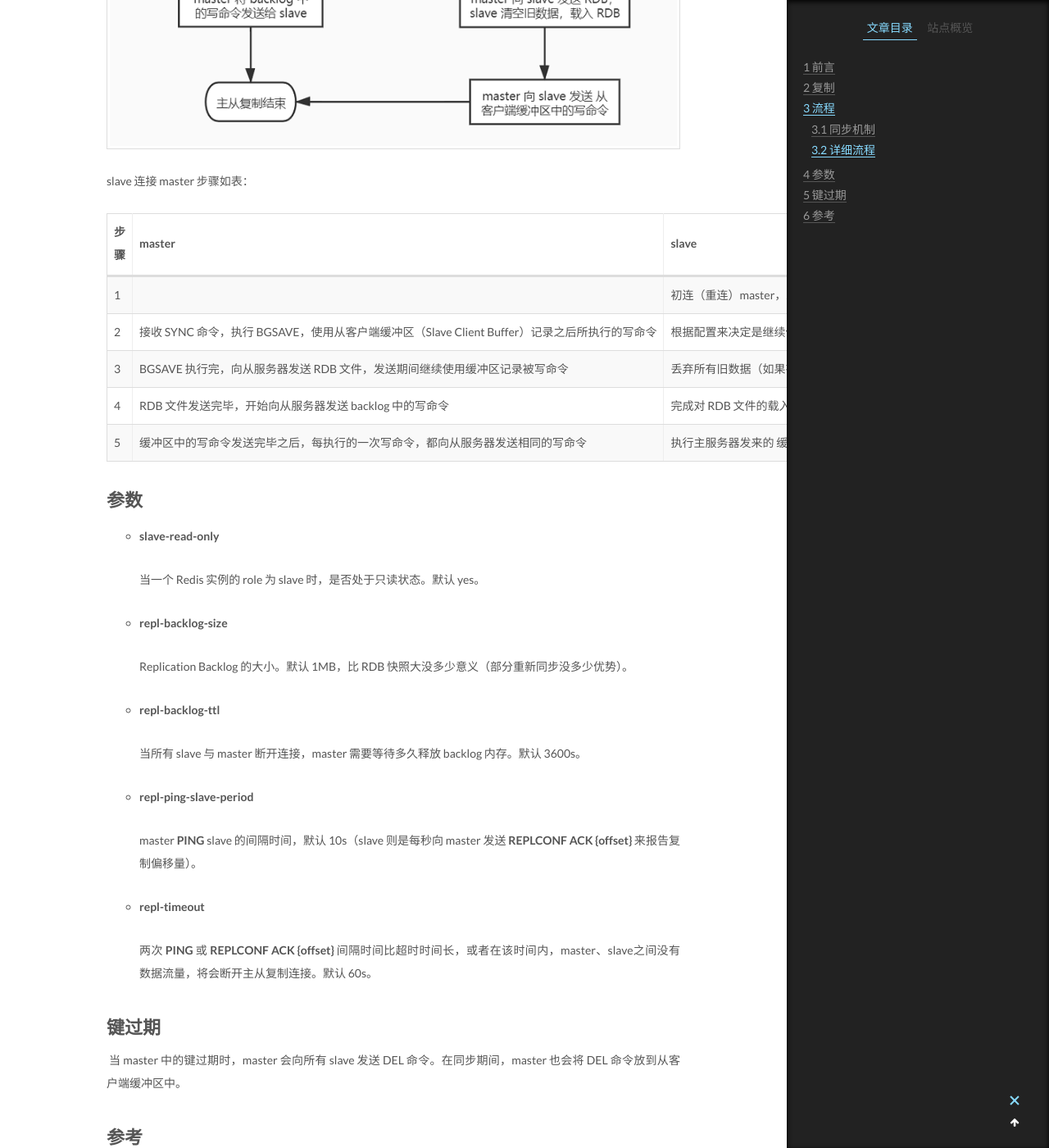
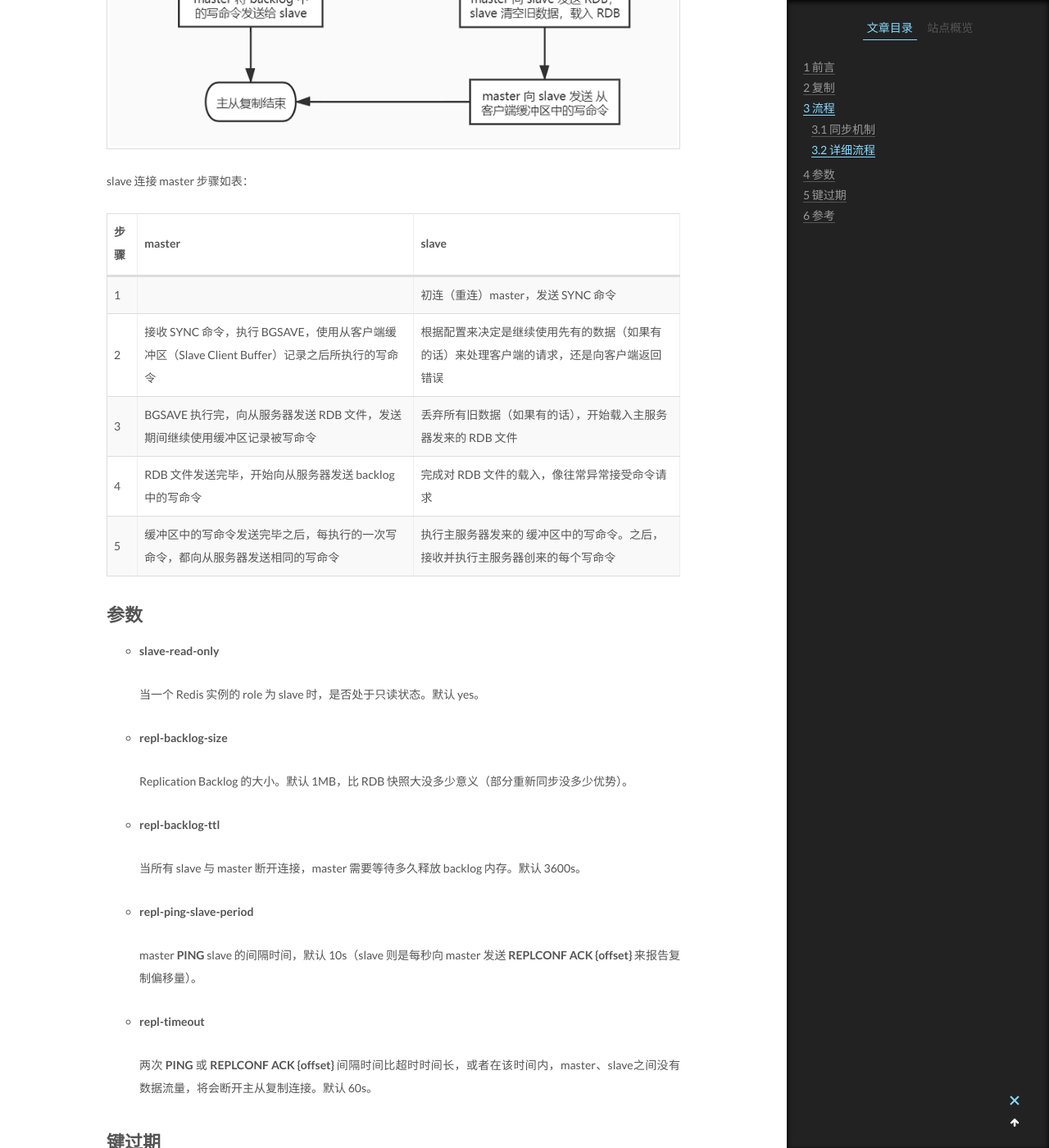
Before and after one commit to guolanren/guolanren.github.io, a Jekyll site: the page built from _posts/2020-02-26-Redis-主从复制.md, in a window 1280 px wide and 1400 px high, scrolled down 3195 px. Shown: the whole window at 82% size. Built offline with Jekyll 4.4.1, drawn with Linux system fonts in a browser that asks for light colours; comment, search, counter and statistics services are not loaded.

Commit message:
update table css white-space: normal

```diff
--- a/_sass/_common/scaffolding/tables.scss
+++ b/_sass/_common/scaffolding/tables.scss
@@ -33,5 +33,5 @@ th {
 td {
   border-bottom-width: 1px;
   overflow: hidden;
-  white-space: pre;
+  white-space: normal;
 }
```
